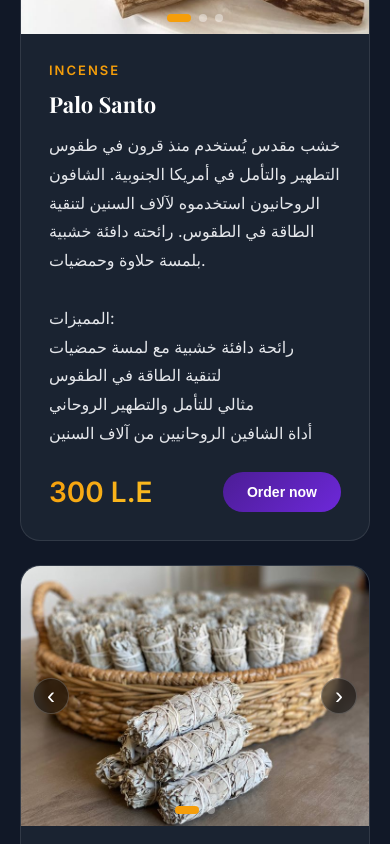
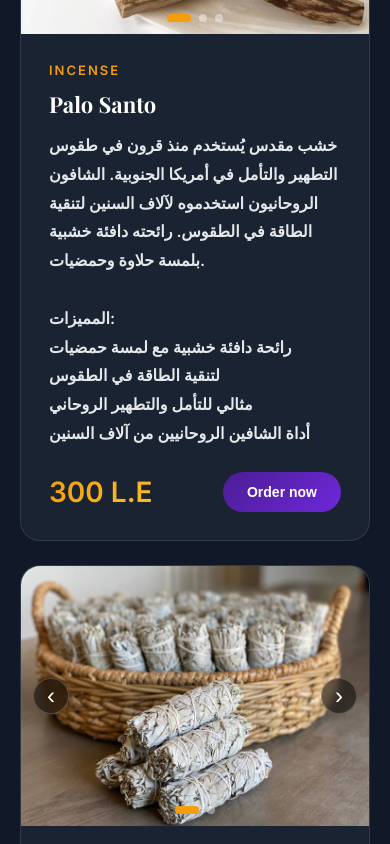
Before and after one commit to AHMEDmoham3d/omnia-store-pro, a React app: page / in a window 390 px wide. Shown: the part 940-1784 px from the top of the page. Built offline with nearby package versions, Linux system fonts and the light colour scheme.

Commit message:
force rebuild

```diff
--- a/src/App.css
+++ b/src/App.css
@@ -800,7 +800,7 @@ h1, h2, h3, h4, h5, h6 {
   color: var(--text-light);
   margin-bottom: 24px;
   line-height: 1.8;
-  font-weight: 400;
+  font-weight: 600;
 }
 
 .product-footer {
@@ -1035,7 +1035,7 @@ h1, h2, h3, h4, h5, h6 {
   line-height: 1.8;
   margin-bottom: 32px;
   font-size: 16px;
-  font-weight: 400;
+  font-weight: 600;
 }
 
 .form-group {
@@ -1363,6 +1363,7 @@ table tr:hover td {
 
   .product-description {
     font-size: 16px;
+    font-weight: 600;
   }
 
   .products-grid {
@@ -1379,6 +1380,7 @@ table tr:hover td {
 
   .modal-description {
     font-size: 15px;
+    font-weight: 600;
   }
 }
 
```
